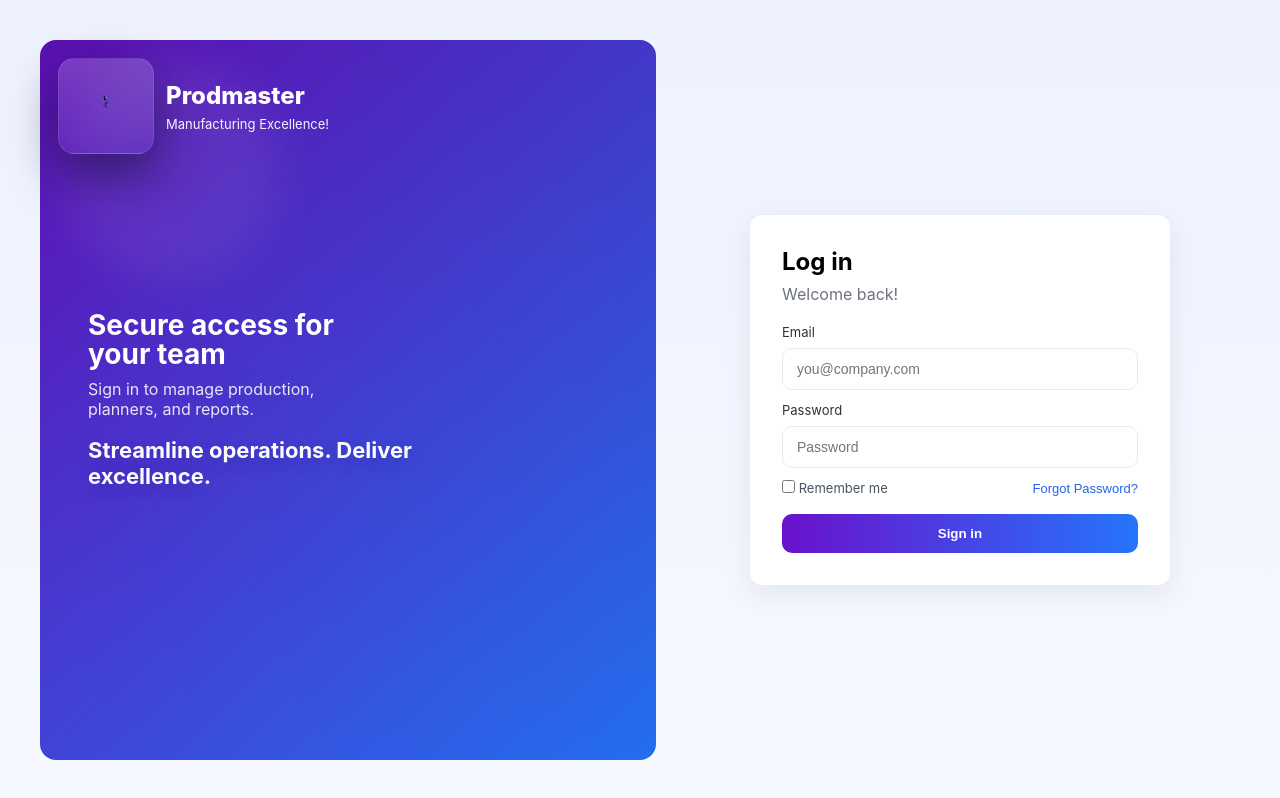
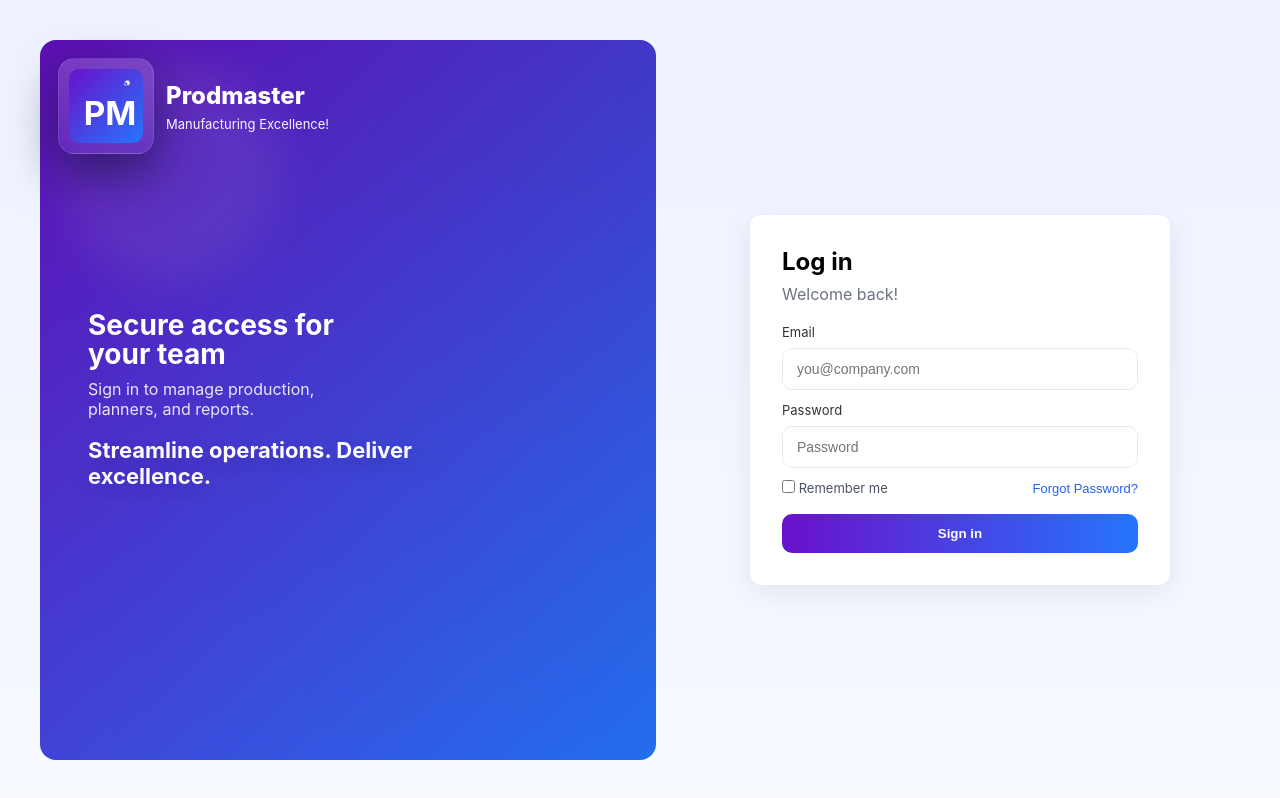
Before and after one commit to Shobhit0119/prod-new, an Angular app: page / in a window 1280 px wide. Built offline with nearby package versions, Linux system fonts and the light colour scheme.

Commit message:
chore: replace user PNG logo with generated SVG logo and update template

```diff
--- a/src/app/login/login.component.html
+++ b/src/app/login/login.component.html
@@ -3,7 +3,8 @@
   <aside class="left">
     <!-- Top-left brand (logo + name) -->
     <div class="top-left-brand">
-      <img src="assets/logo.png" alt="Prodmaster logo" class="logo" />
+      <!-- use SVG logo (auto-scalable and crisp) -->
+      <img src="assets/logo.svg" alt="Prodmaster logo" class="logo" />
       <div class="brand">
         <div class="name">Prodmaster</div>
         <div class="slogan">Manufacturing Excellence!</div>
```
Also changed, not shown: src/assets/logo.png (deleted), src/assets/logo.svg (added).
